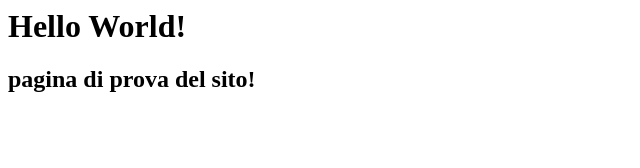
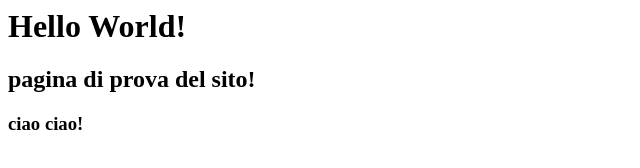
Before and after one commit to amasserdotti/laboratorioSite, a plain HTML site: page index.html in a window 1280 px wide. Shown: the full height of the page, 0-640 px from the left. Drawn offline with Linux system fonts and the light colour scheme.

Commit message:
New commit ciao ciao

```diff
--- a/index.html
+++ b/index.html
@@ -1,2 +1,3 @@
 <h1>Hello World!</h1>
 <h2>pagina di prova del sito!</h2>
+<h3>ciao ciao!</h3>
```
